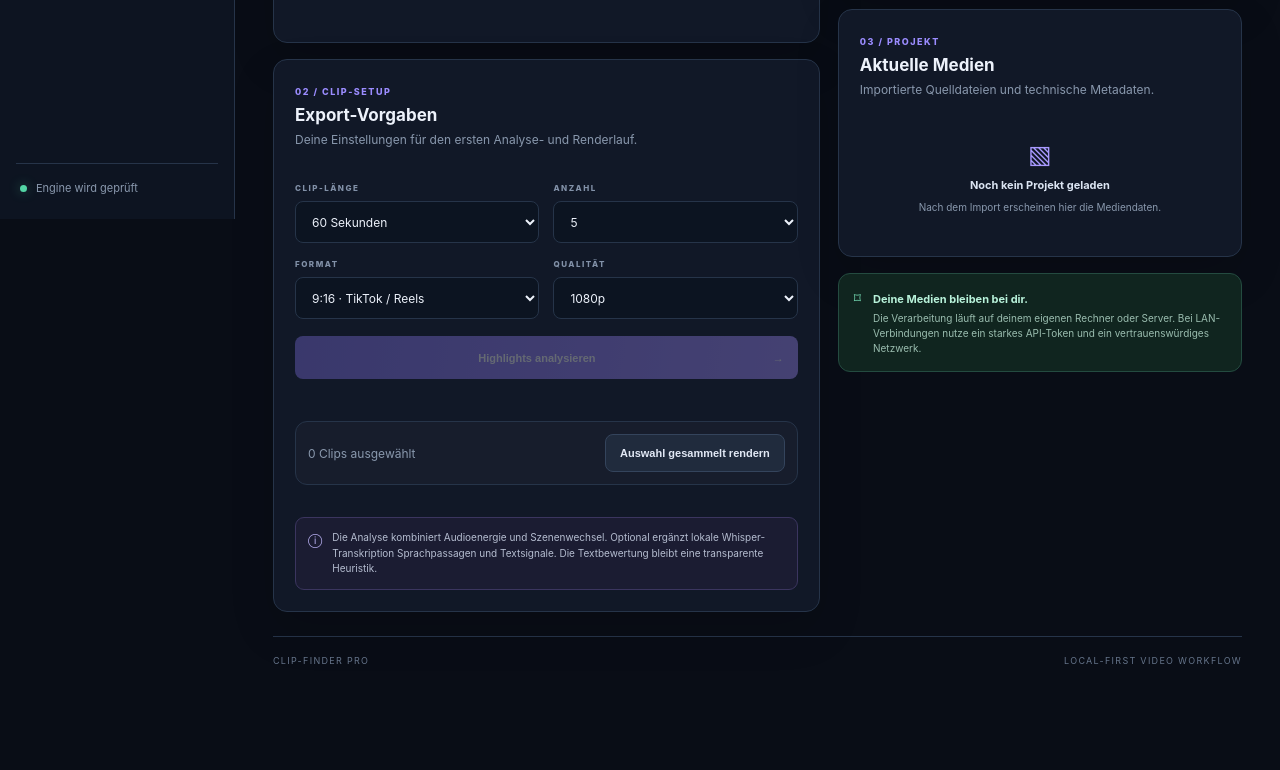
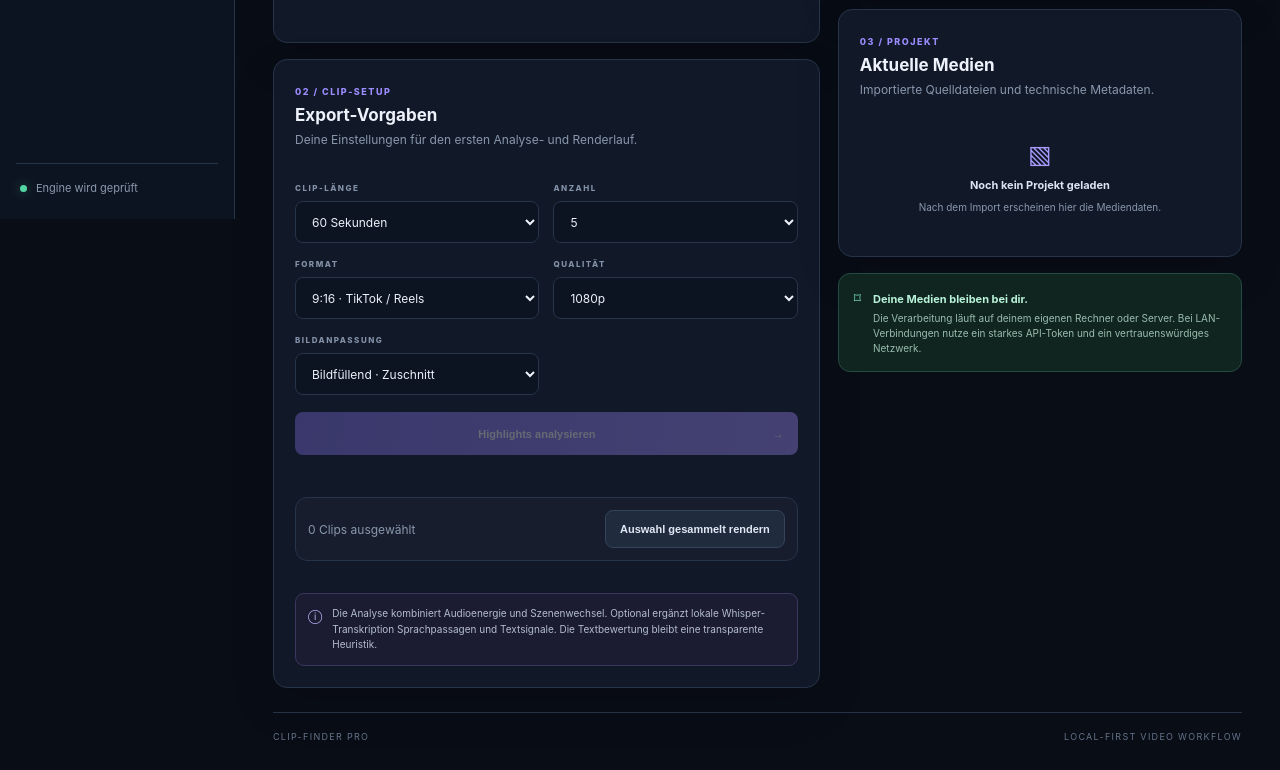
Before and after one commit to KIBruder/northstar-business-os, a website: page clipper-studio.html in a window 1280 px wide. Shown: the part 581-1351 px from the top of the page. Before the commit the page ends 1275 px from the top, so only its background shows below. Drawn offline with Linux system fonts and the light colour scheme.

Commit message:
Add framing selector to Studio UI

```diff
--- a/clipper-studio.html
+++ b/clipper-studio.html
@@ -17,7 +17,7 @@
 <div id="fileMeta" class="file-meta hidden"></div><div class="field"><label for="projectName">PROJEKTNAME</label><input id="projectName" value="Stream Highlights" maxlength="160"></div>
 <button class="primary full" id="importBtn" disabled>Video zur Engine übertragen <span>→</span></button><div class="progress hidden" id="uploadProgress"><span id="progressBar"></span></div><div id="importStatus" class="status" aria-live="polite"></div></section>
 <section class="panel settings"><div class="panel-head"><div><span class="step">02 / CLIP-SETUP</span><h2>Export-Vorgaben</h2><p>Deine Einstellungen für den ersten Analyse- und Renderlauf.</p></div></div>
-<div class="field-grid"><div class="field"><label for="clipLength">CLIP-LÄNGE</label><select id="clipLength"><option value="30">30 Sekunden</option><option value="45">45 Sekunden</option><option value="60" selected>60 Sekunden</option><option value="90">90 Sekunden</option><option value="120">120 Sekunden</option><option value="180">180 Sekunden</option></select></div><div class="field"><label for="clipCount">ANZAHL</label><select id="clipCount"><option>3</option><option selected>5</option><option>10</option><option>15</option><option value="0">Alle Highlights</option></select></div><div class="field"><label for="aspect">FORMAT</label><select id="aspect"><option value="9:16" selected>9:16 · TikTok / Reels</option><option value="16:9">16:9 · YouTube</option><option value="1:1">1:1 · Square</option></select></div><div class="field"><label for="quality">QUALITÄT</label><select id="quality"><option value="720">720p</option><option value="1080" selected>1080p</option></select></div></div>
+<div class="field-grid"><div class="field"><label for="clipLength">CLIP-LÄNGE</label><select id="clipLength"><option value="30">30 Sekunden</option><option value="45">45 Sekunden</option><option value="60" selected>60 Sekunden</option><option value="90">90 Sekunden</option><option value="120">120 Sekunden</option><option value="180">180 Sekunden</option></select></div><div class="field"><label for="clipCount">ANZAHL</label><select id="clipCount"><option>3</option><option selected>5</option><option>10</option><option>15</option><option value="0">Alle Highlights</option></select></div><div class="field"><label for="aspect">FORMAT</label><select id="aspect"><option value="9:16" selected>9:16 · TikTok / Reels</option><option value="16:9">16:9 · YouTube</option><option value="1:1">1:1 · Square</option></select></div><div class="field"><label for="quality">QUALITÄT</label><select id="quality"><option value="720">720p</option><option value="1080" selected>1080p</option></select></div><div class="field"><label for="framing">BILDANPASSUNG</label><select id="framing"><option value="crop" selected>Bildfüllend · Zuschnitt</option><option value="blur">Gesamtes Bild · Blur-Hintergrund</option></select></div></div>
 <button class="primary full" id="analyzeBtn" disabled>Highlights analysieren <span>→</span></button><div id="analysisStatus" class="status" aria-live="polite"></div><div class="progress hidden" id="analysisProgress"><span id="analysisBar"></span></div><div class="batch-tools"><span id="selectionCount">0 Clips ausgewählt</span><button class="secondary" id="batchRenderBtn" disabled>Auswahl gesammelt rendern</button></div><div id="candidateList" class="candidate-list"></div><div class="note"><span>ⓘ</span><p>Die Analyse kombiniert Audioenergie und Szenenwechsel. Optional ergänzt lokale Whisper-Transkription Sprachpassagen und Textsignale. Die Textbewertung bleibt eine transparente Heuristik.</p></div></section>
 </div>
 <div class="column">
```
